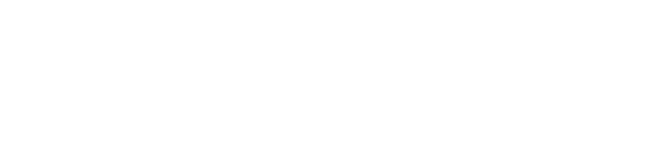
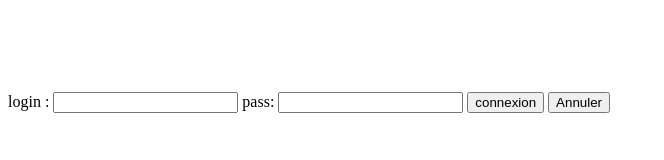
Before and after one commit to karim-azeggouar/wsfs204, a plain HTML site: page index.html in a window 1280 px wide. Shown: the whole page, without its empty margins (0-664 px from the left). Drawn offline with Linux system fonts and the light colour scheme.

Commit message:
create login form

```diff
--- a/index.html
+++ b/index.html
@@ -18,5 +18,26 @@
 
     </marquee>
 
+
+
+
+
+
+    <form action="">
+
+
+
+login : <input type="text"   />
+pass: <input type="password" />
+
+<input type="submit"    value="connexion"  />
+
+<input type="reset"      value="Annuler"   />
+
+
+
+
+    </form>
+
 </body>
 </html>
```
